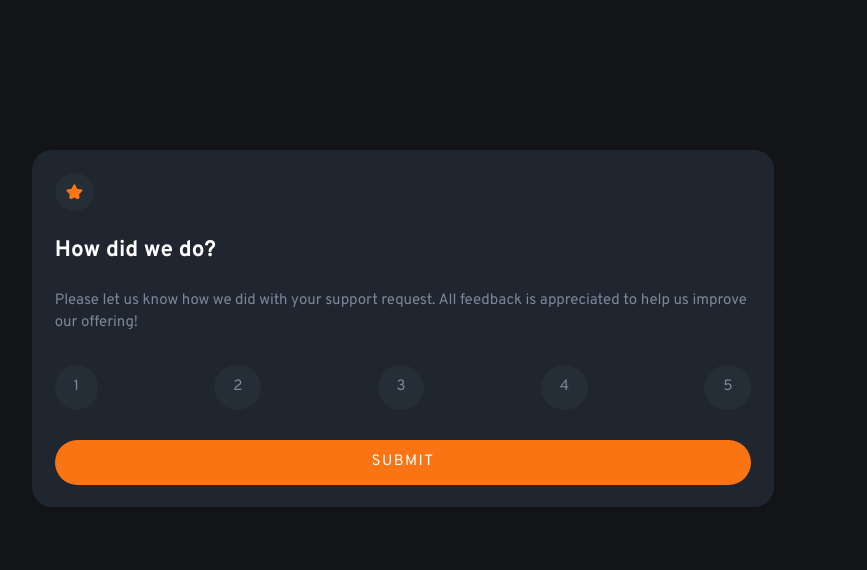
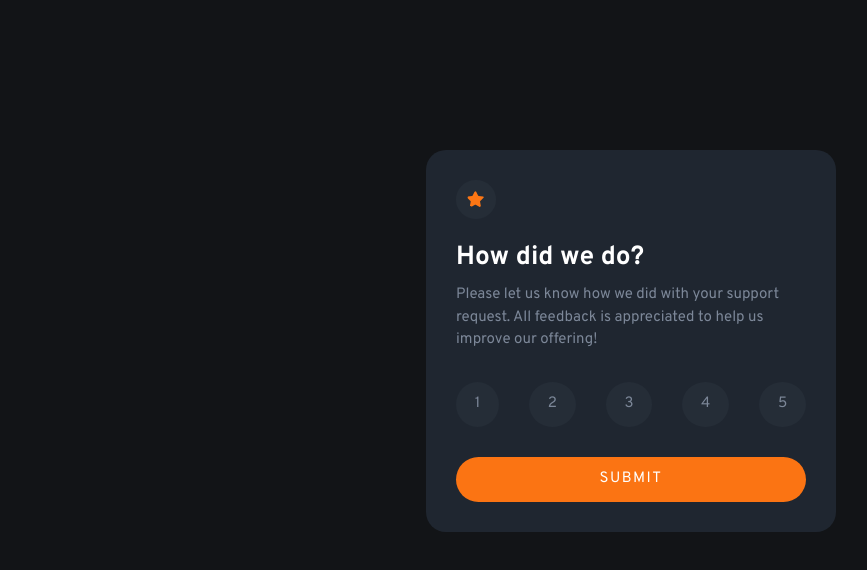
Before and after one commit to JuanMartinRivas/interactive-rating-component-main, a website built with Parcel: page index.html in a window 1280 px wide. Shown: the whole page, without its empty margins (9-876 px from the left). Built offline with nearby package versions, Linux system fonts and the light colour scheme.

Commit message:
Adjusting desktop layout

```diff
--- a/app/scss/_global.scss
+++ b/app/scss/_global.scss
@@ -11,7 +11,7 @@ body {
   position: relative;
   margin: 0 auto;
   width: 90%;
-  max-width: 1200px;
+  max-width: 410px;
 }
 
 .row {
--- a/app/scss/_main.scss
+++ b/app/scss/_main.scss
@@ -3,12 +3,12 @@ main {
     position: relative;
     top: 10em;
     border-radius: 20px;
-    padding: 1.5em;
+    padding: 2em;
     background-color: $medium-blue;
 
     .section-header {
-      margin: 1em 0;
-      font-size: 1.5rem;
+      margin: 0.75em 0 0.25em;
+      font-size: 1.75rem;
       color: #fff;
     }
 
@@ -75,7 +75,7 @@ main {
   }
 
   .shown-card {
-    display: inline-block;
+    display: block;
   }
 
   .hidden-card {
```
